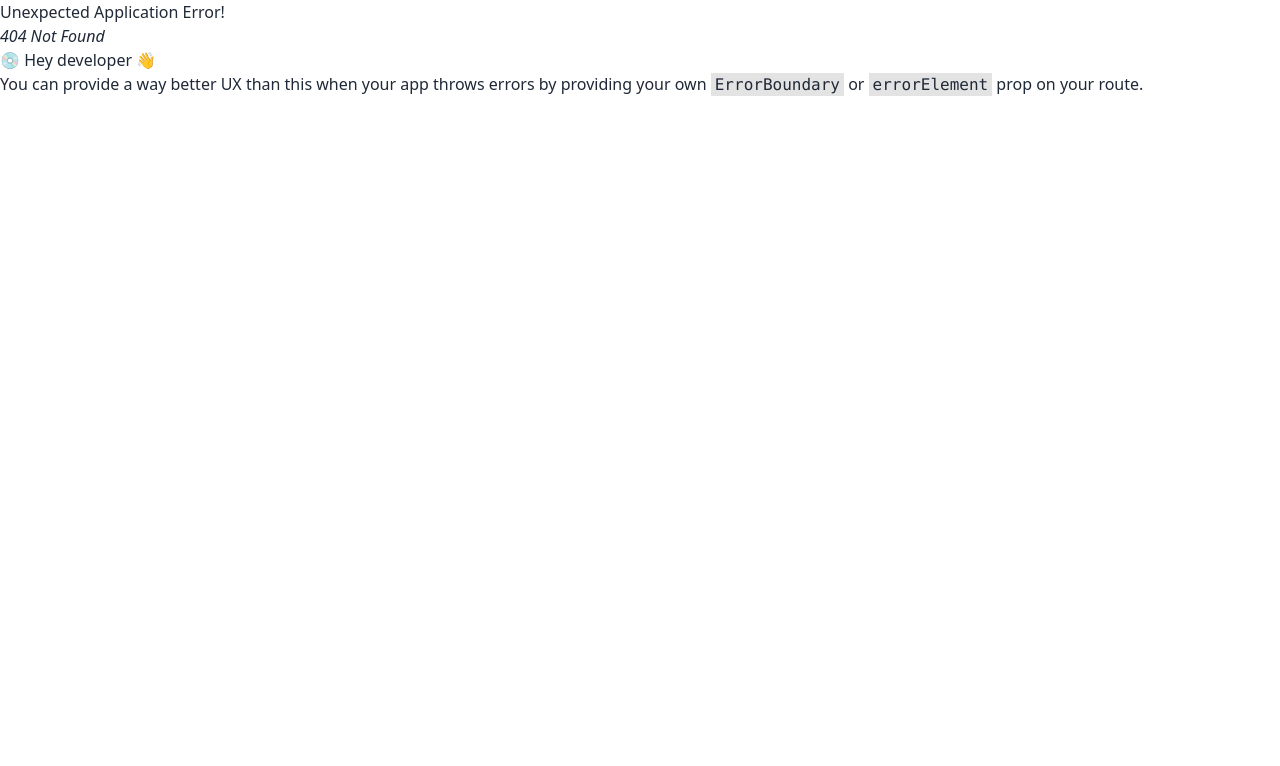
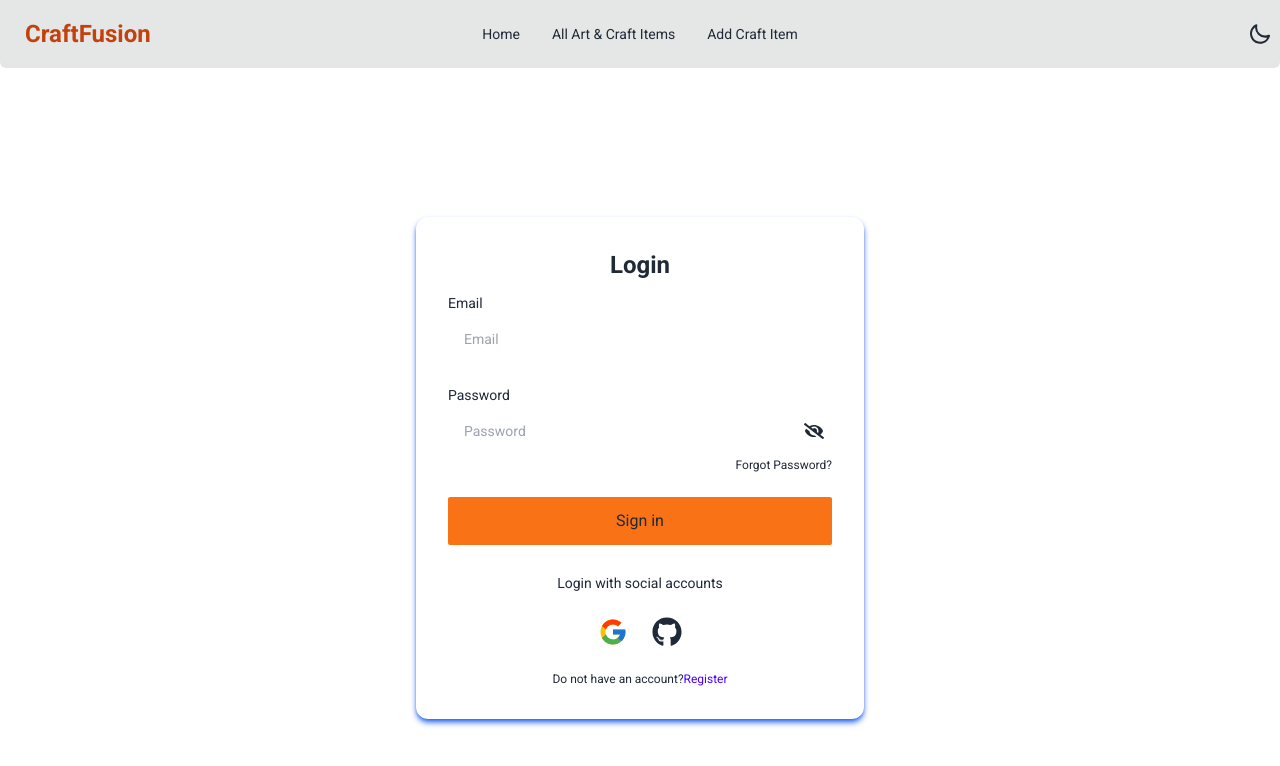
Before and after one commit to abdullah-al-momin-tarek/Craft-Fusion-Client, a React (Vite) app: page /login in a window 1280 px wide. Before the commit this address had no page. Shown: the top 766 px of the page. Built offline with nearby package versions, Linux system fonts and the light colour scheme.

Commit message:
Add login component

```diff
--- a/package.json
+++ b/package.json
@@ -13,6 +13,8 @@
     "react": "^18.3.1",
     "react-dom": "^18.3.1",
     "react-helmet-async": "^2.0.5",
+    "react-hook-form": "^7.53.0",
+    "react-icons": "^5.3.0",
     "react-router-dom": "^6.26.2"
   },
   "devDependencies": {
--- a/src/Components/Shared/Navbar.jsx
+++ b/src/Components/Shared/Navbar.jsx
@@ -0,0 +1,77 @@
+import { Link, NavLink } from "react-router-dom";
+import Theme from "./Theme";
+
+const Navbar = () => {
+  const links = (
+    <>
+      <li>
+        <NavLink to="/">Home</NavLink>
+      </li>
+      <li>
+        <NavLink to="/allCraft">All Art & Craft Items</NavLink>
+      </li>
+      <li>
+        <NavLink to="/addCraft">Add Craft Item</NavLink>
+      </li>
+      {/* <li>
+        <NavLink to={`/myCraft/${users?.email}`}>My Art & Craft List</NavLink>
+      </li> */}
+
+      {/* {!users && (
+        <>
+          <li>
+            <NavLink to="/login">Login</NavLink>
+          </li>
+          <li>
+            <NavLink to="/register">Register</NavLink>
+          </li>
+        </>
+      )} */}
+    </>
+  );
+  return (
+    <div className="navbar  bg-base-300 rounded-b-md ">
+      <div className="navbar-start">
+        <div className="dropdown z-10">
+          <div tabIndex={0} role="button" className="btn btn-ghost lg:hidden ">
+            <svg
+              xmlns="http://www.w3.org/2000/svg"
+              className="h-5 w-5"
+              fill="none"
+              viewBox="0 0 24 24"
+              stroke="currentColor"
+            >
+              <path
+                strokeLinecap="round"
+                strokeLinejoin="round"
+                strokeWidth="2"
+                d="M4 6h16M4 12h8m-8 6h16"
+              />
+            </svg>
+          </div>
+          <ul
+            tabIndex={0}
+            className="menu menu-sm dropdown-content mt-3 z-[1] p-2 shadow bg-base-100 rounded-box w-52"
+          >
+            {links}
+          </ul>
+        </div>
+        <Link
+          to="/"
+          className="btn btn-ghost -ml-7 md:ml-0 md:text-2xl font-bold text-orange-700"
+        >
+          CraftFusion
+        </Link>
+      </div>
+      <div className="navbar-center hidden lg:flex">
+        <ul className="menu menu-horizontal px-1">{links}</ul>
+      </div>
+      <div className="navbar-end">
+        {/* Theme Controller */}
+        <Theme />
+      </div>
+    </div>
+  );
+};
+
+export default Navbar;
--- a/src/Layout/Main.jsx
+++ b/src/Layout/Main.jsx
@@ -1,8 +1,10 @@
 import { Outlet } from "react-router-dom";
+import Navbar from "../Components/Shared/Navbar";
 
 const Main = () => {
   return (
     <div className="roboto">
+      <Navbar />
       <Outlet />
     </div>
   );
--- a/src/Pages/Authentication/Login.jsx
+++ b/src/Pages/Authentication/Login.jsx
@@ -0,0 +1,114 @@
+import { useState } from "react";
+import { Helmet } from "react-helmet-async";
+import { useForm } from "react-hook-form";
+import { FaEye, FaEyeSlash, FaGithub } from "react-icons/fa";
+import { FcGoogle } from "react-icons/fc";
+import { Link, useLocation, useNavigate } from "react-router-dom";
+
+const Login = () => {
+  const [show, setShow] = useState(true);
+  // Navigate
+  const navigate = useNavigate();
+  const location = useLocation();
+  const {
+    register,
+    handleSubmit,
+    formState: { errors },
+  } = useForm();
+
+  const handleLogin = (data) => {};
+
+  const handleGoogle = () => {};
+  const handleGithub = () => {};
+
+  return (
+    <div className="flex justify-center items-center h-screen">
+      <Helmet>
+        <title>CraftFusion | Login</title>
+      </Helmet>
+      <div className="w-full max-w-md p-8 space-y-3 rounded-xl shadow-md shadow-blue-600">
+        <h1 className="text-2xl font-bold text-center">Login</h1>
+        <form
+          noValidate=""
+          action=""
+          className="space-y-6"
+          onSubmit={handleSubmit(handleLogin)}
+        >
+          <div className="space-y-1 text-sm">
+            <label htmlFor="username" className="block dark:text-gray-600">
+              Email
+            </label>
+            <input
+              type="email"
+              name="email"
+              placeholder="Email"
+              {...register("email", { required: true })}
+              className="w-full px-4 py-3 rounded-md dark:border-gray-300 dark:bg-gray-100 dark:text-gray-800 focus:dark:border-violet-600"
+            />
+            {errors.email && <p className="text-red-600">Email is required.</p>}
+          </div>
+          <div className="space-y-1 text-sm relative">
+            <label htmlFor="password" className="block dark:text-gray-600">
+              Password
+            </label>
+            <input
+              type={show ? "text" : "password"}
+              name="password"
+              placeholder="Password"
+              {...register("password", { required: true })}
+              className="w-full px-4 py-3 rounded-md dark:border-gray-300 dark:bg-gray-100 dark:text-gray-800 focus:dark:border-violet-600"
+            />
+            {errors.password && (
+              <p className="text-red-600">Password is required.</p>
+            )}
+            <div className="flex justify-end text-xs dark:text-gray-600">
+              <a rel="noopener noreferrer" href="#">
+                Forgot Password?
+              </a>
+            </div>
+            <span
+              onClick={() => setShow(!show)}
+              className="absolute right-2 top-8 text-xl hover:cursor-pointer"
+            >
+              {show ? <FaEyeSlash /> : <FaEye />}
+            </span>
+          </div>
+          <button className="block w-full p-3 text-center rounded-sm dark:text-gray-50 bg-orange-500">
+            Sign in
+          </button>
+        </form>
+        <div className="flex items-center pt-4 space-x-1">
+          <div className="flex-1 h-px sm:w-16 dark:bg-gray-300"></div>
+          <p className="px-3 text-sm dark:text-gray-600">
+            Login with social accounts
+          </p>
+          <div className="flex-1 h-px sm:w-16 dark:bg-gray-300"></div>
+        </div>
+        <div className="flex justify-center space-x-">
+          <button
+            onClick={handleGoogle}
+            aria-label="Log in with Google"
+            className="p-3 rounded-sm text-3xl"
+          >
+            <FcGoogle />
+          </button>
+          <button
+            onClick={handleGithub}
+            aria-label="Log in with GitHub"
+            className="p-3 rounded-sm text-3xl"
+          >
+            <FaGithub />
+          </button>
+        </div>
+        <p className="text-xs text-center sm:px-6 dark:text-gray-600">
+          Do not have an account?
+          <Link className="link-primary" to="/register">
+            Register
+          </Link>
+        </p>
+      </div>
+    </div>
+  );
+};
+
+export default Login;
--- a/src/Pages/Home.jsx
+++ b/src/Pages/Home.jsx
@@ -0,0 +1,9 @@
+const Home = () => {
+  return (
+    <div>
+      <h2>Home</h2>
+    </div>
+  );
+};
+
+export default Home;
--- a/src/main.jsx
+++ b/src/main.jsx
@@ -1,11 +1,14 @@
 import { StrictMode } from "react";
 import { createRoot } from "react-dom/client";
+import { HelmetProvider } from "react-helmet-async";
 import { RouterProvider } from "react-router-dom";
 import "./index.css";
 import router from "./Router/Router.jsx";
 
 createRoot(document.getElementById("root")).render(
   <StrictMode>
-    <RouterProvider router={router} />
+    <HelmetProvider>
+      <RouterProvider router={router} />
+    </HelmetProvider>
   </StrictMode>
 );
```
Also changed, not shown: src/Router/Router.jsx (+14 -1 lines), 1 other file (tests, documents, lock files or other folders).
